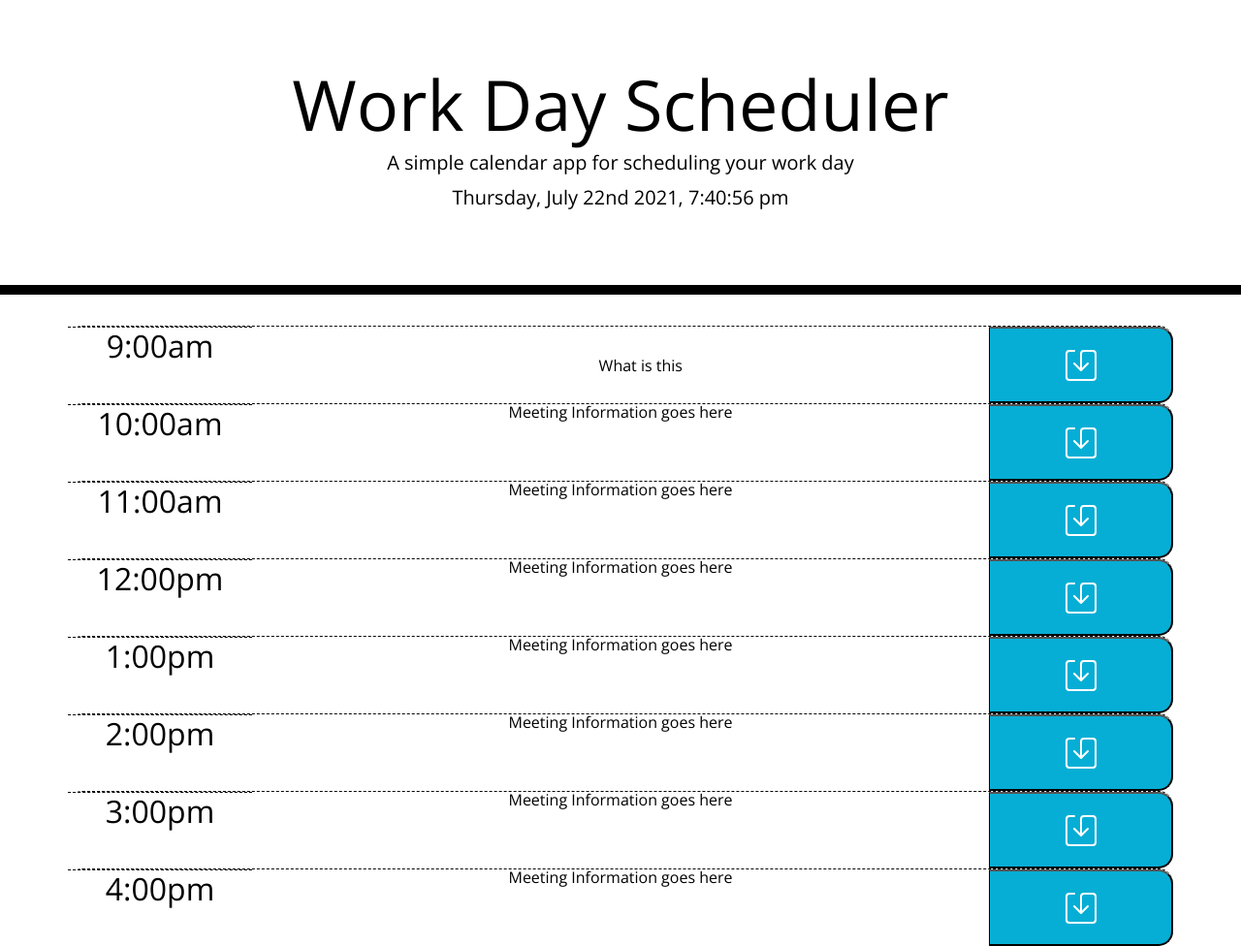
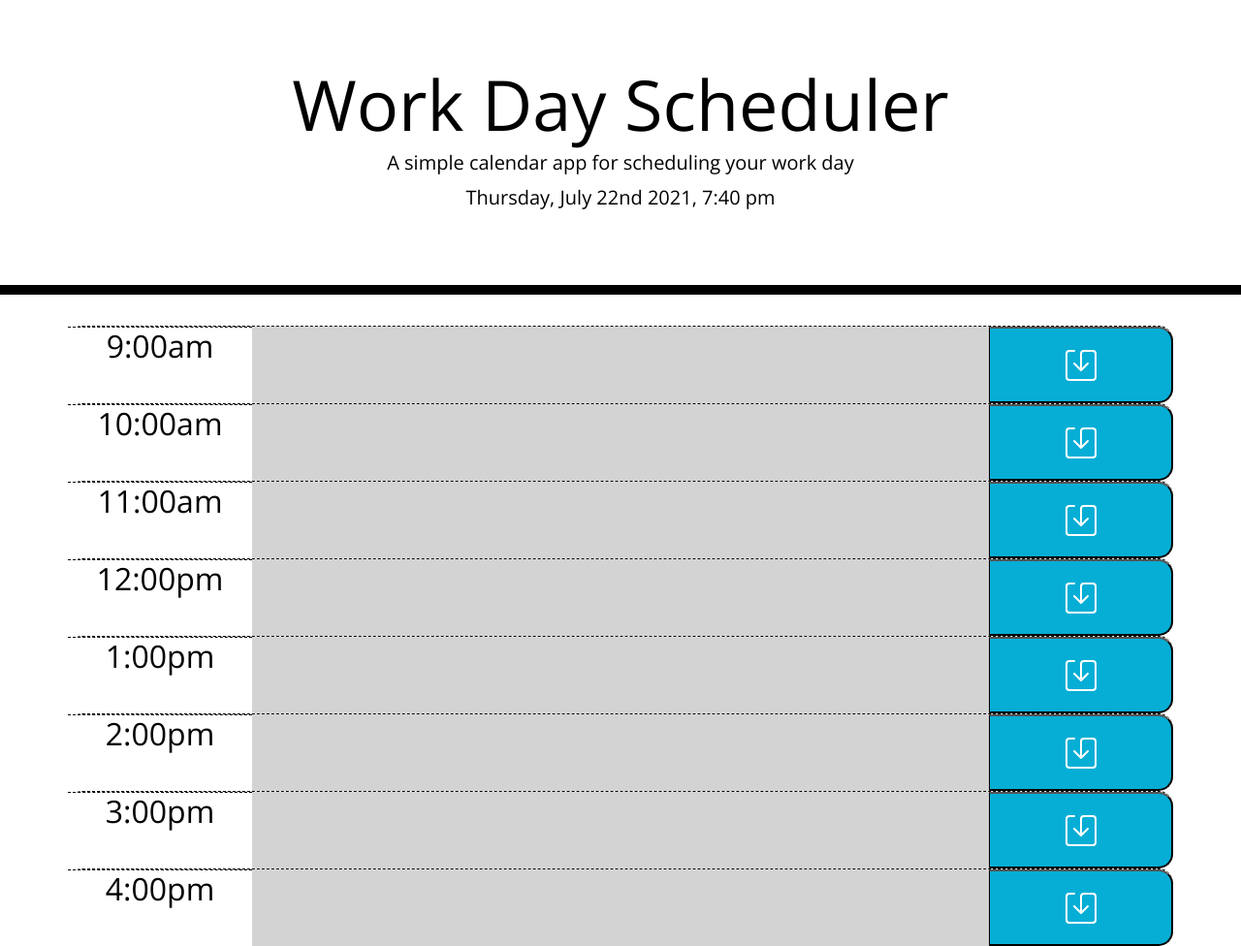
Before and after one commit to jasongrossman/work-day-scheduler, a plain HTML site: page index.html in a window 1280 px wide. Shown: the whole page at 97% size. Drawn offline with nearby package versions, Linux system fonts and the light colour scheme.

Commit message:
added conditional formatting to time blocks based on current time comparison

```diff
--- a/Assets/JavaScript/script.js
+++ b/Assets/JavaScript/script.js
@@ -1,17 +1,19 @@
-
-//Display current date/time in Jumbotron
-var now = moment().format("dddd, MMMM Do YYYY, h:mm:ss a");
+var now = moment().format("dddd, MMMM Do YYYY, h:mm a");
+var currentHour = moment().hours();
 var todaysDate = $("#currentDay").text(now);
 var meetingInfo = $("#meeting-info").value
 
+
+    //load meeting information from local storage and populate into time blocks
+
     //add event listener to open form text input for adding meeting info
-    $(".meeting-info").on("click", function() {
+    $(".description").on("click", function() {
         var text = $(this)
         .text()
         .trim();
 
         var meetingInfo = $("<textarea>")
-        .addClass("textarea description")
+        // .addClass("description")
         .val(text);
 
         console.log("you tried to put in meeting info");
@@ -19,8 +21,40 @@ var meetingInfo = $("#meeting-info").value
         meetingInfo.trigger("focus");
     });
 
+    //save meeting function, adding meeting info to local storage
+    var saveMeetings = function() {
+        console.log("you tried to save your meeting");
+        localStorage.setItem("meetingInfo", JSON.stringify(meetingInfo));
+      };
+
+    //conditionally format time blocks based on whether they are in the past present or future
+      var formatBackground = function() {
+
+          //selects each time block text area and converts it's id to an integer for comparison against current time
+          $(".description").each(function() {
+            var checkTime = parseInt($(this).attr("id"));
+
+            //converts current time into integer to compare against time block
+            currentHour = parseInt(currentHour);
+
+            //if statement compares current time against time block and formats based on past future or present
+            if (currentHour > checkTime) {
+                $(this).addClass("past");
+            } else if (currentHour < checkTime) {
+                $(this).addClass("future");
+            } else if (currentHour = checkTime) {
+                $(this).addClass("present");
+            }
+          });
+      }
+
+
+    //add event listener to save button to activate save meetings function
+    $(".saveBtn").on("click", saveMeetings);
+
     //retrieve data from local storage
 
     //add any local storage data into time blocks
 
-// timeBlockOptions();
+// format time block backgrounds upon page load
+formatBackground();
--- a/index.html
+++ b/index.html
@@ -32,59 +32,59 @@
       <!-- Timeblocks go here -->
       <div class = "row time-block hour well well-large">
         <h2 class="hour col-sm-2">9:00am</h2>
-        <form class = "description col-sm-8">
-          <!-- <label>Meeting Information goes here</label> -->
-          <texarea class="meeting-info">What is this</texarea>
-        </form>
+        <texarea class="description col-sm-8" id="9hr" placeholder="Meeting Info"></texarea>
         <button class = "saveBtn col-sm-2"><svg xmlns="http://www.w3.org/2000/svg" width="32" height="32" fill="currentColor" class="bi bi-save" viewBox="0 0 16 16">
           <path d="M2 1a1 1 0 0 0-1 1v12a1 1 0 0 0 1 1h12a1 1 0 0 0 1-1V2a1 1 0 0 0-1-1H9.5a1 1 0 0 0-1 1v7.293l2.646-2.647a.5.5 0 0 1 .708.708l-3.5 3.5a.5.5 0 0 1-.708 0l-3.5-3.5a.5.5 0 1 1 .708-.708L7.5 9.293V2a2 2 0 0 1 2-2H14a2 2 0 0 1 2 2v12a2 2 0 0 1-2 2H2a2 2 0 0 1-2-2V2a2 2 0 0 1 2-2h2.5a.5.5 0 0 1 0 1H2z"/>
         </svg></button>
       </div>
+
+
+
       <div class = "row time-block hour well well-large">
         <h2 class="hour col-sm-2">10:00am</h2>
-        <p class = "description col-sm-8">Meeting Information goes here</p>
+        <texarea class="description col-sm-8" id="10hr" placeholder="Meeting Info"></texarea>
         <button class = "saveBtn col-sm-2"><svg xmlns="http://www.w3.org/2000/svg" width="32" height="32" fill="currentColor" class="bi bi-save" viewBox="0 0 16 16">
           <path d="M2 1a1 1 0 0 0-1 1v12a1 1 0 0 0 1 1h12a1 1 0 0 0 1-1V2a1 1 0 0 0-1-1H9.5a1 1 0 0 0-1 1v7.293l2.646-2.647a.5.5 0 0 1 .708.708l-3.5 3.5a.5.5 0 0 1-.708 0l-3.5-3.5a.5.5 0 1 1 .708-.708L7.5 9.293V2a2 2 0 0 1 2-2H14a2 2 0 0 1 2 2v12a2 2 0 0 1-2 2H2a2 2 0 0 1-2-2V2a2 2 0 0 1 2-2h2.5a.5.5 0 0 1 0 1H2z"/>
         </svg></button>
       </div>
       <div class = "row time-block hour well well-large">
         <h2 class="hour col-sm-2">11:00am</h2>
-        <p class = "description col-sm-8">Meeting Information goes here</p>
+        <texarea class="description col-sm-8" id="11hr" placeholder="Meeting Info"></texarea>
         <button class = "saveBtn col-sm-2"><svg xmlns="http://www.w3.org/2000/svg" width="32" height="32" fill="currentColor" class="bi bi-save" viewBox="0 0 16 16">
           <path d="M2 1a1 1 0 0 0-1 1v12a1 1 0 0 0 1 1h12a1 1 0 0 0 1-1V2a1 1 0 0 0-1-1H9.5a1 1 0 0 0-1 1v7.293l2.646-2.647a.5.5 0 0 1 .708.708l-3.5 3.5a.5.5 0 0 1-.708 0l-3.5-3.5a.5.5 0 1 1 .708-.708L7.5 9.293V2a2 2 0 0 1 2-2H14a2 2 0 0 1 2 2v12a2 2 0 0 1-2 2H2a2 2 0 0 1-2-2V2a2 2 0 0 1 2-2h2.5a.5.5 0 0 1 0 1H2z"/>
         </svg></button>
       </div>
       <div class = "row time-block hour well well-large">
         <h2 class="hour col-sm-2">12:00pm</h2>
-        <p class = "description col-sm-8">Meeting Information goes here</p>
+        <texarea class="description col-sm-8" id="12hr" placeholder="Meeting Info"></texarea>
         <button class = "saveBtn col-sm-2"><svg xmlns="http://www.w3.org/2000/svg" width="32" height="32" fill="currentColor" class="bi bi-save" viewBox="0 0 16 16">
           <path d="M2 1a1 1 0 0 0-1 1v12a1 1 0 0 0 1 1h12a1 1 0 0 0 1-1V2a1 1 0 0 0-1-1H9.5a1 1 0 0 0-1 1v7.293l2.646-2.647a.5.5 0 0 1 .708.708l-3.5 3.5a.5.5 0 0 1-.708 0l-3.5-3.5a.5.5 0 1 1 .708-.708L7.5 9.293V2a2 2 0 0 1 2-2H14a2 2 0 0 1 2 2v12a2 2 0 0 1-2 2H2a2 2 0 0 1-2-2V2a2 2 0 0 1 2-2h2.5a.5.5 0 0 1 0 1H2z"/>
         </svg></button>
       </div>
       <div class = "row time-block hour well well-large">
         <h2 class="hour col-sm-2">1:00pm</h2>
-        <p class = "description col-sm-8">Meeting Information goes here</p>
+        <texarea class="description col-sm-8" id="13hr" placeholder="Meeting Info"></texarea>
         <button class = "saveBtn col-sm-2"><svg xmlns="http://www.w3.org/2000/svg" width="32" height="32" fill="currentColor" class="bi bi-save" viewBox="0 0 16 16">
           <path d="M2 1a1 1 0 0 0-1 1v12a1 1 0 0 0 1 1h12a1 1 0 0 0 1-1V2a1 1 0 0 0-1-1H9.5a1 1 0 0 0-1 1v7.293l2.646-2.647a.5.5 0 0 1 .708.708l-3.5 3.5a.5.5 0 0 1-.708 0l-3.5-3.5a.5.5 0 1 1 .708-.708L7.5 9.293V2a2 2 0 0 1 2-2H14a2 2 0 0 1 2 2v12a2 2 0 0 1-2 2H2a2 2 0 0 1-2-2V2a2 2 0 0 1 2-2h2.5a.5.5 0 0 1 0 1H2z"/>
         </svg></button>
       </div>
       <div class = "row time-block hour well well-large">
         <h2 class="hour col-sm-2">2:00pm</h2>
-        <p class = "description col-sm-8">Meeting Information goes here</p>
+        <texarea class="description col-sm-8" id="14hr" placeholder="Meeting Info"></texarea>
         <button class = "saveBtn col-sm-2"><svg xmlns="http://www.w3.org/2000/svg" width="32" height="32" fill="currentColor" class="bi bi-save" viewBox="0 0 16 16">
           <path d="M2 1a1 1 0 0 0-1 1v12a1 1 0 0 0 1 1h12a1 1 0 0 0 1-1V2a1 1 0 0 0-1-1H9.5a1 1 0 0 0-1 1v7.293l2.646-2.647a.5.5 0 0 1 .708.708l-3.5 3.5a.5.5 0 0 1-.708 0l-3.5-3.5a.5.5 0 1 1 .708-.708L7.5 9.293V2a2 2 0 0 1 2-2H14a2 2 0 0 1 2 2v12a2 2 0 0 1-2 2H2a2 2 0 0 1-2-2V2a2 2 0 0 1 2-2h2.5a.5.5 0 0 1 0 1H2z"/>
         </svg></button>
       </div>
       <div class = "row time-block hour well well-large">
         <h2 class="hour col-sm-2">3:00pm</h2>
-        <p class = "description col-sm-8">Meeting Information goes here</p>
+        <texarea class="description col-sm-8" id="15hr" placeholder="Meeting Info"></texarea>
         <button class = "saveBtn col-sm-2"><svg xmlns="http://www.w3.org/2000/svg" width="32" height="32" fill="currentColor" class="bi bi-save" viewBox="0 0 16 16">
           <path d="M2 1a1 1 0 0 0-1 1v12a1 1 0 0 0 1 1h12a1 1 0 0 0 1-1V2a1 1 0 0 0-1-1H9.5a1 1 0 0 0-1 1v7.293l2.646-2.647a.5.5 0 0 1 .708.708l-3.5 3.5a.5.5 0 0 1-.708 0l-3.5-3.5a.5.5 0 1 1 .708-.708L7.5 9.293V2a2 2 0 0 1 2-2H14a2 2 0 0 1 2 2v12a2 2 0 0 1-2 2H2a2 2 0 0 1-2-2V2a2 2 0 0 1 2-2h2.5a.5.5 0 0 1 0 1H2z"/>
         </svg></button>
       </div>
       <div class = "row time-block hour well well-large">
         <h2 class="hour col-sm-2">4:00pm</h2>
-        <p class = "description col-sm-8">Meeting Information goes here</p>
+        <texarea class="description col-sm-8" id="16hr" placeholder="Meeting Info"></texarea>
         <button class = "saveBtn col-sm-2"><svg xmlns="http://www.w3.org/2000/svg" width="32" height="32" fill="currentColor" class="bi bi-save" viewBox="0 0 16 16">
           <path d="M2 1a1 1 0 0 0-1 1v12a1 1 0 0 0 1 1h12a1 1 0 0 0 1-1V2a1 1 0 0 0-1-1H9.5a1 1 0 0 0-1 1v7.293l2.646-2.647a.5.5 0 0 1 .708.708l-3.5 3.5a.5.5 0 0 1-.708 0l-3.5-3.5a.5.5 0 1 1 .708-.708L7.5 9.293V2a2 2 0 0 1 2-2H14a2 2 0 0 1 2 2v12a2 2 0 0 1-2 2H2a2 2 0 0 1-2-2V2a2 2 0 0 1 2-2h2.5a.5.5 0 0 1 0 1H2z"/>
         </svg></button>
```
